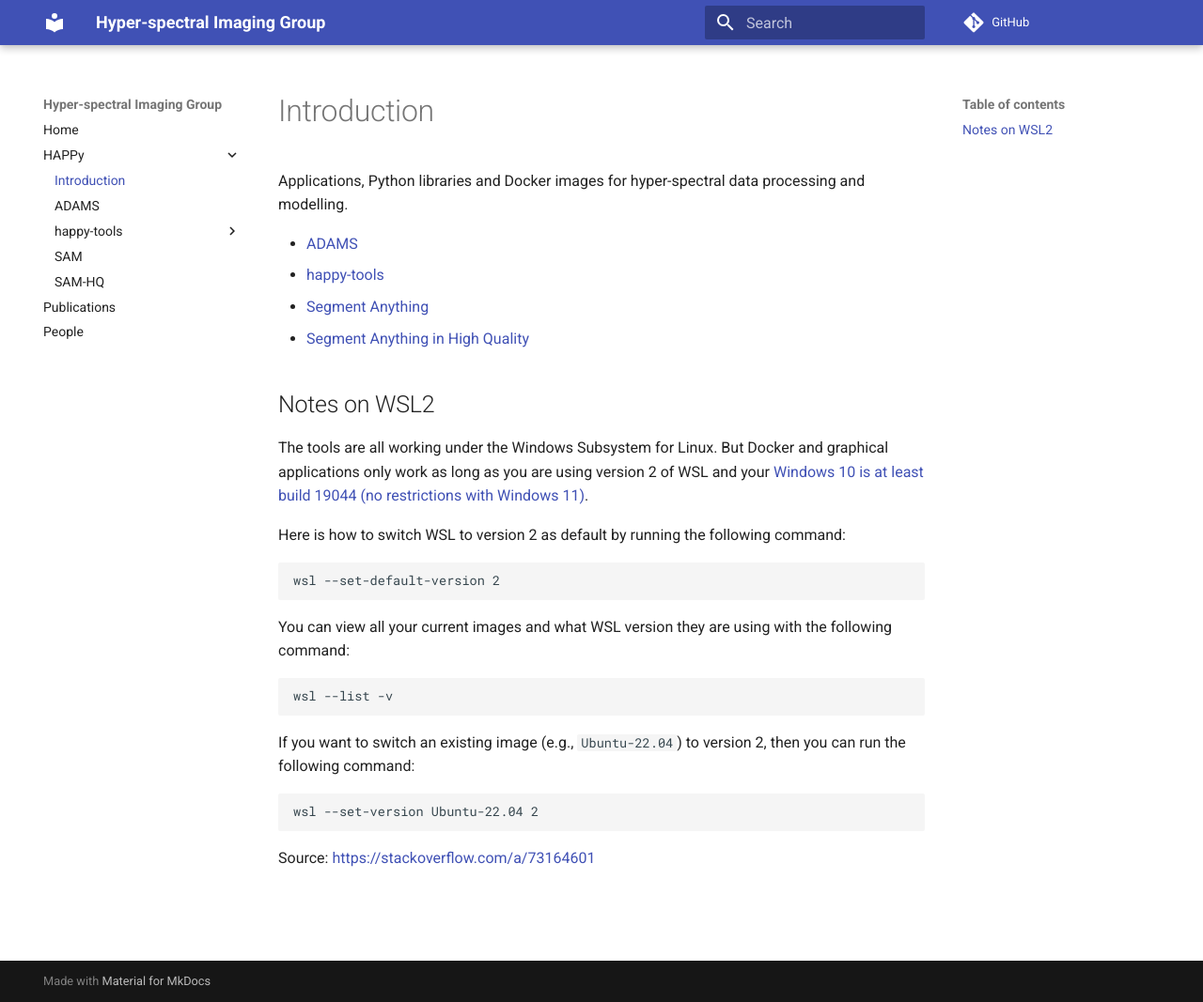
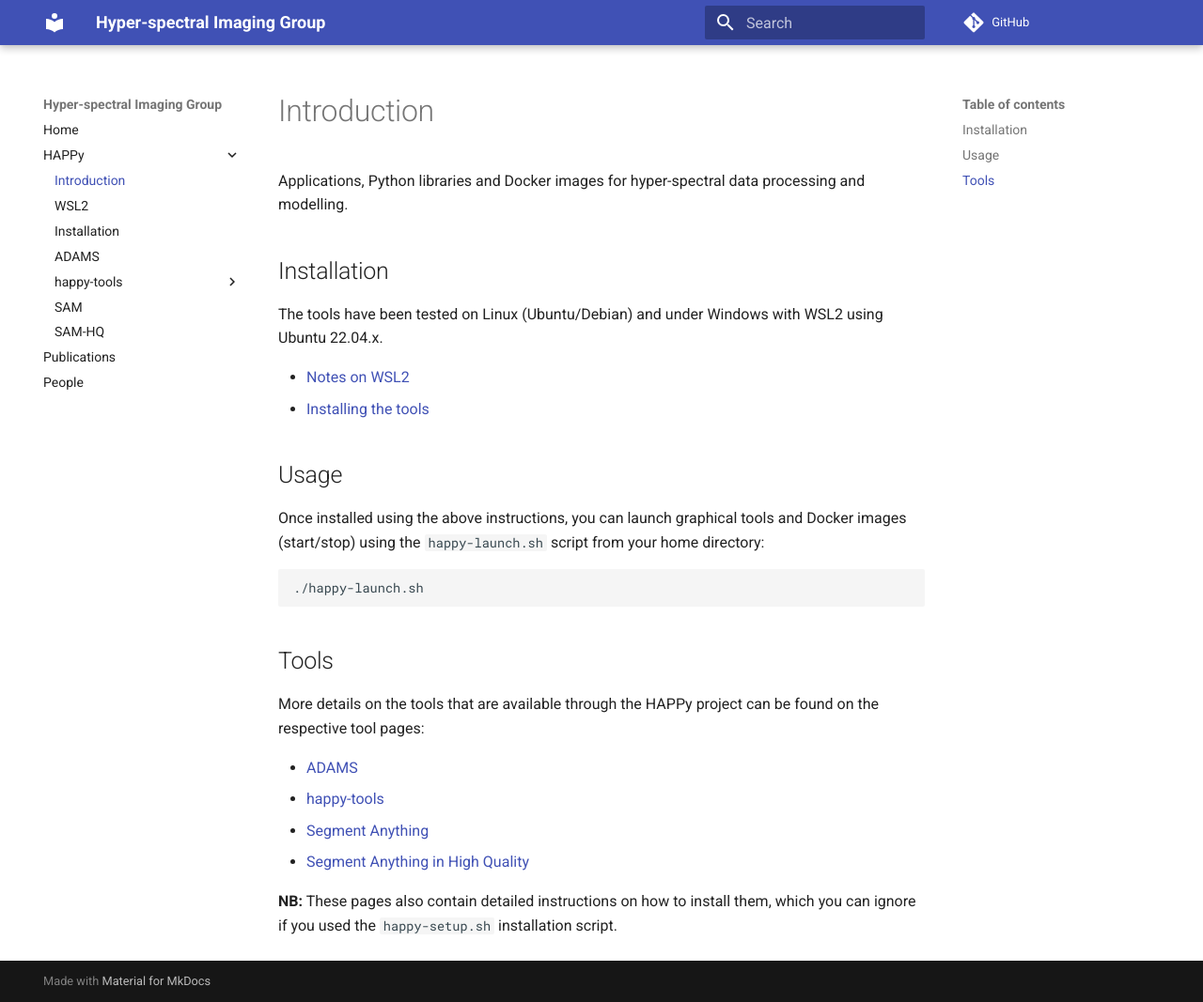
Before and after one commit to wairas/hsi-website, an MkDocs documentation site: the page built from docs/happy/index.md, in a window 1280 px wide and 1067 px high. Shown: the whole window at 94% size. Built offline with MkDocs 1.6.1 and Material for MkDocs 9.7.7, drawn with Linux system fonts in a browser that asks for light colours; comment, search, counter and statistics services are not loaded.

Commit message:
restructured page and documented how to install tools via scripts

````diff
--- a/docs/happy/index.md
+++ b/docs/happy/index.md
@@ -1,37 +1,32 @@
 Applications, Python libraries and Docker images for hyper-spectral data processing and modelling.
+
+# Installation
+
+The tools have been tested on Linux (Ubuntu/Debian) and under Windows with
+WSL2 using Ubuntu 22.04.x.
+
+* [Notes on WSL2](wsl2.md)
+* [Installing the tools](installation.md)
+
+# Usage
+
+Once installed using the above instructions, you can launch graphical tools
+and Docker images (start/stop) using the `happy-launch.sh` script from your
+home directory:
+
+```bash
+./happy-launch.sh
+```
+
+# Tools
+
+More details on the tools that are available through the HAPPy project can
+be found on the respective tool pages:
 
 * [ADAMS](adams.md)
 * [happy-tools](happy_tools/index.md)
 * [Segment Anything](sam.md)
 * [Segment Anything in High Quality](sam-hq.md)
 
-
-# Notes on WSL2
-
-The tools are all working under the Windows Subsystem for Linux. But Docker
-and graphical applications only work as long as you are using version 2 of
-WSL and your [Windows 10 is at least build 19044 (no restrictions with
-Windows 11)](https://learn.microsoft.com/en-us/windows/wsl/tutorials/gui-apps).
-
-Here is how to switch WSL to version 2 as default by running the following
-command:
-
-```
-wsl --set-default-version 2
-```
-
-You can view all your current images and what WSL version they are using
-with the following command:
-
-```
-wsl --list -v
-```
-
-If you want to switch an existing image (e.g., `Ubuntu-22.04`) to version 2,
-then you can run the following command:
-
-```
-wsl --set-version Ubuntu-22.04 2
-```
-
-Source: [https://stackoverflow.com/a/73164601](https://stackoverflow.com/a/73164601)
+**NB:** These pages also contain detailed instructions on how to install them,
+which you can ignore if you used the `happy-setup.sh` installation script.
--- a/mkdocs.yml
+++ b/mkdocs.yml
@@ -20,6 +20,8 @@
   - 'Home': index.md
   - 'HAPPy':
       - 'Introduction': happy/index.md
+      - 'WSL2': happy/wsl2.md
+      - 'Installation': happy/installation.md
       - 'ADAMS': happy/adams.md
       - 'happy-tools':
         - 'Overview': happy/happy_tools/index.md
````
Also changed, not shown: docs/happy/happy_tools/installation.md (+1 -3 lines), docs/happy/installation.md (added, +50 -0 lines), docs/happy/sam-hq.md (+4 -3 lines), docs/happy/sam.md (+4 -3 lines), docs/happy/wsl2.md (added, +27 -0 lines).
